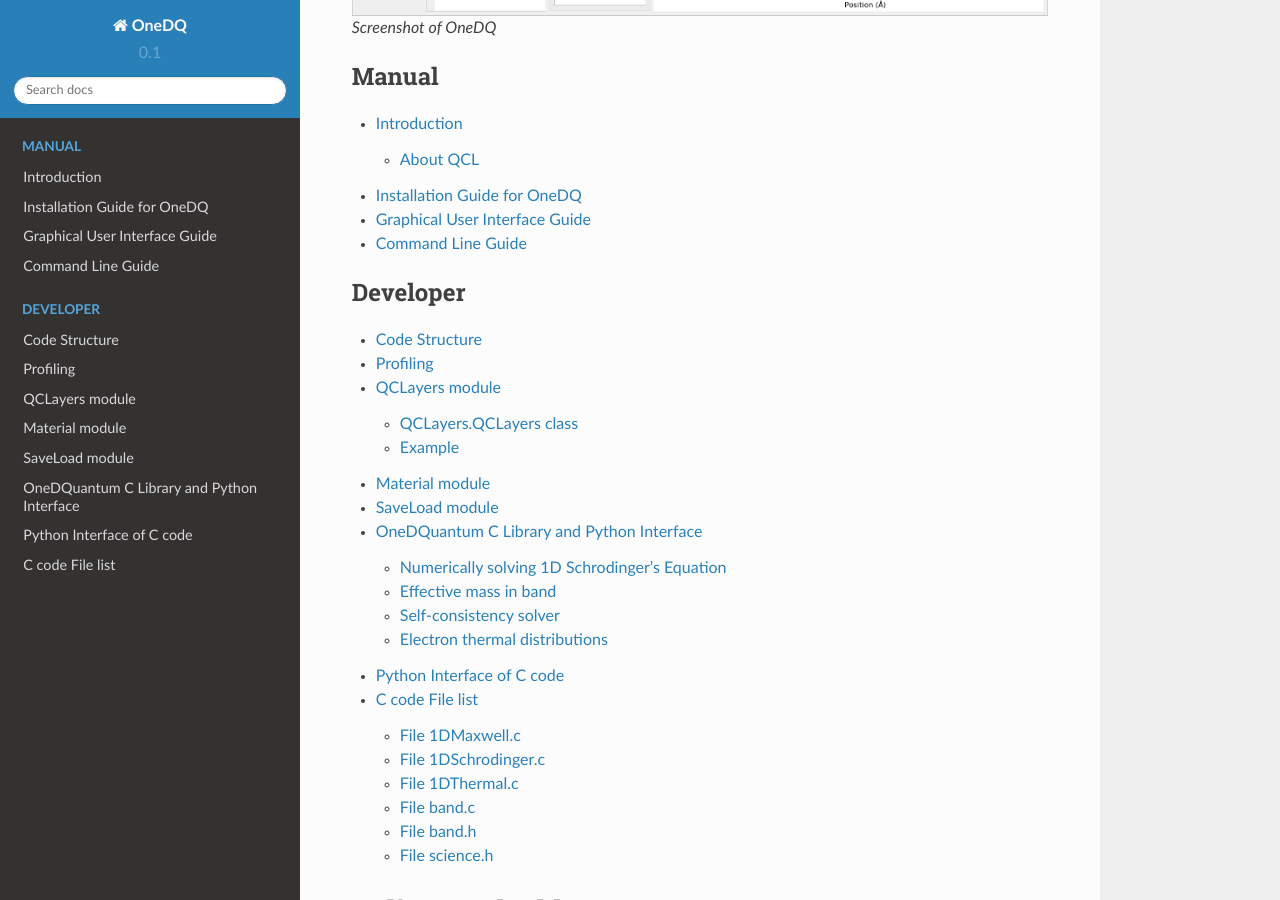
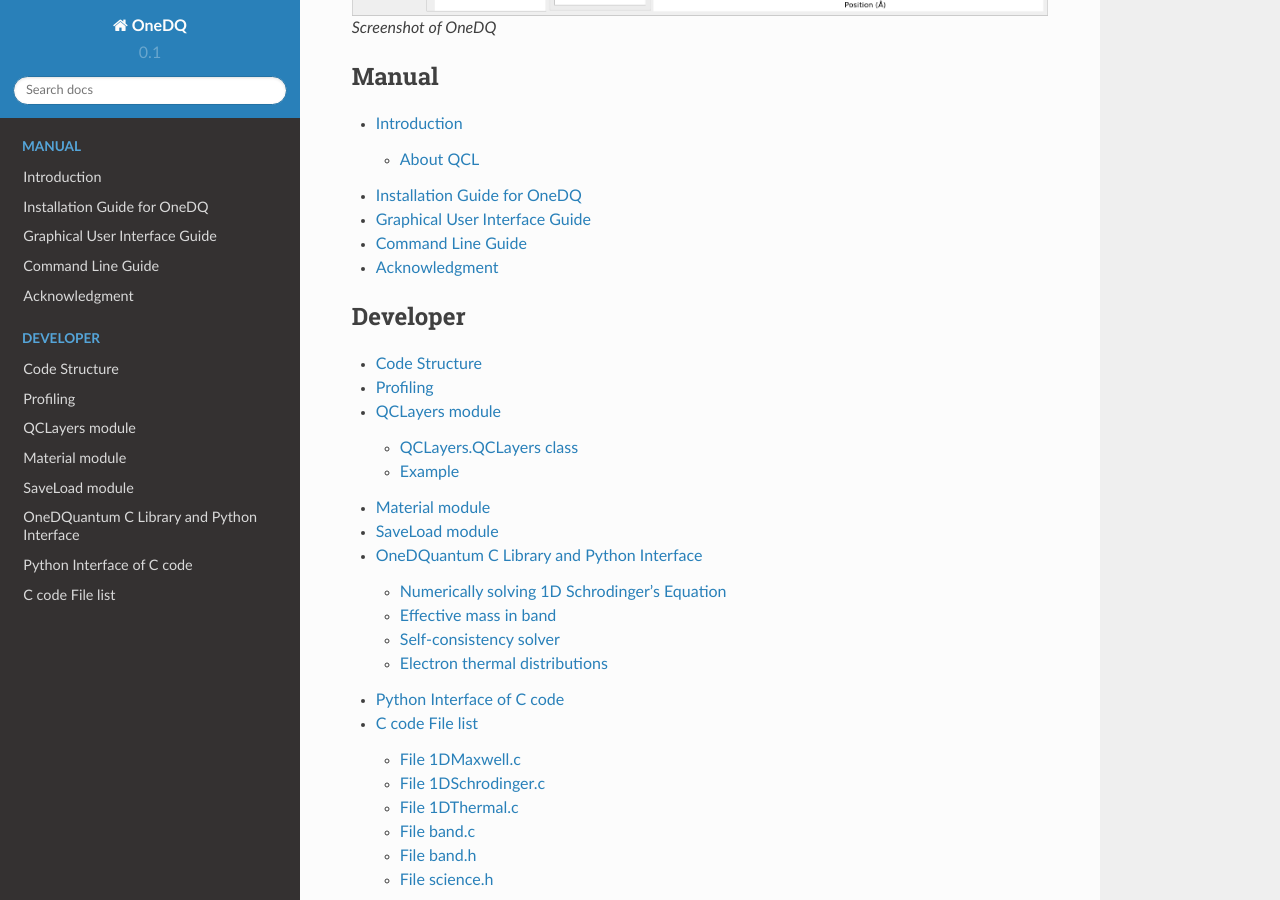
Before and after one commit to ErwinJr2/ErwinJr2, a Sphinx documentation site: the page built from docs/index.rst, in a window 1280 px wide and 900 px high, scrolled down 655 px. Built offline with Sphinx 7.4.7 and the Read the Docs theme 2.0.0, drawn with Linux system fonts in a browser that asks for light colours.

Commit message:
add acknowledgement

```diff
--- /dev/null
+++ b/docs/ack.rst
@@ -0,0 +1,2 @@
+Acknowledgment
+===================
--- a/docs/index.rst
+++ b/docs/index.rst
@@ -23,6 +23,7 @@ and periodic quantum wells.
    manual/install.rst
    manual/gui.rst
    manual/cli.rst
+   ack.rst
 
 .. toctree::
    :maxdepth: 2
```
